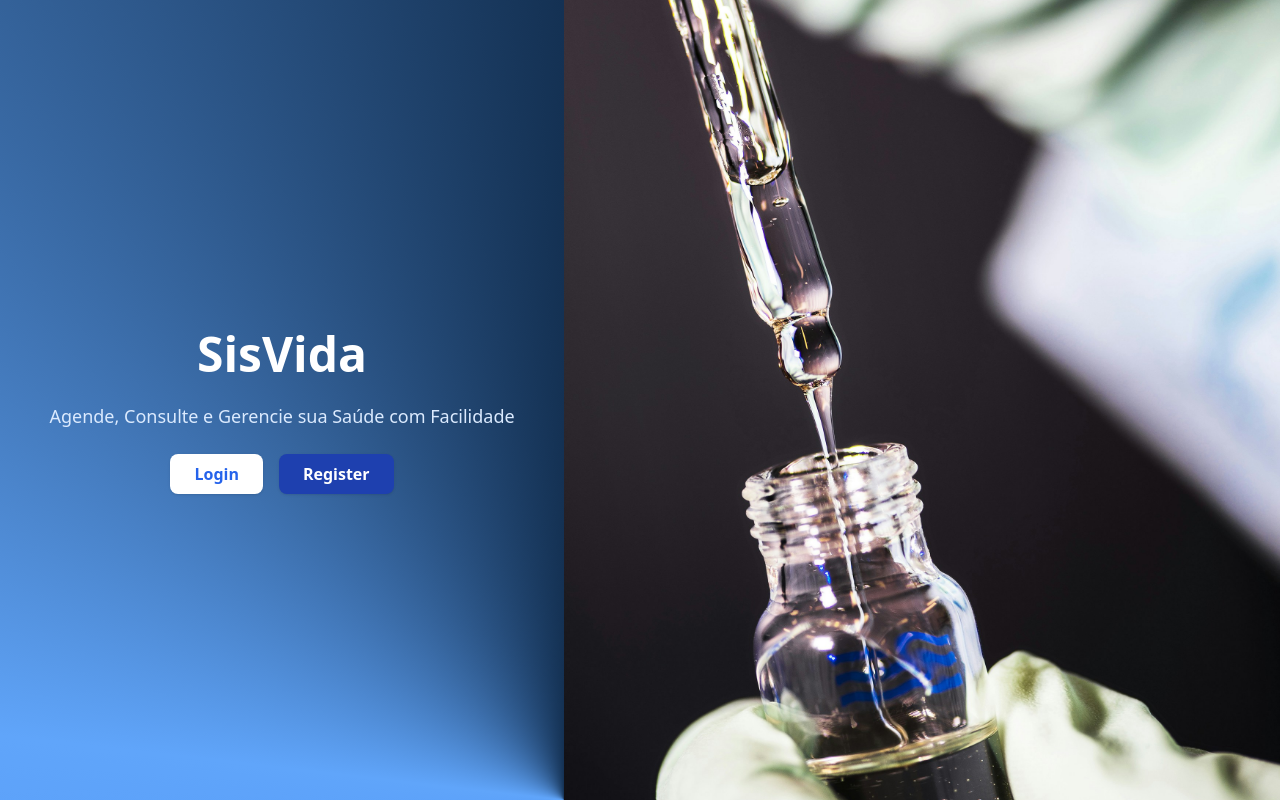
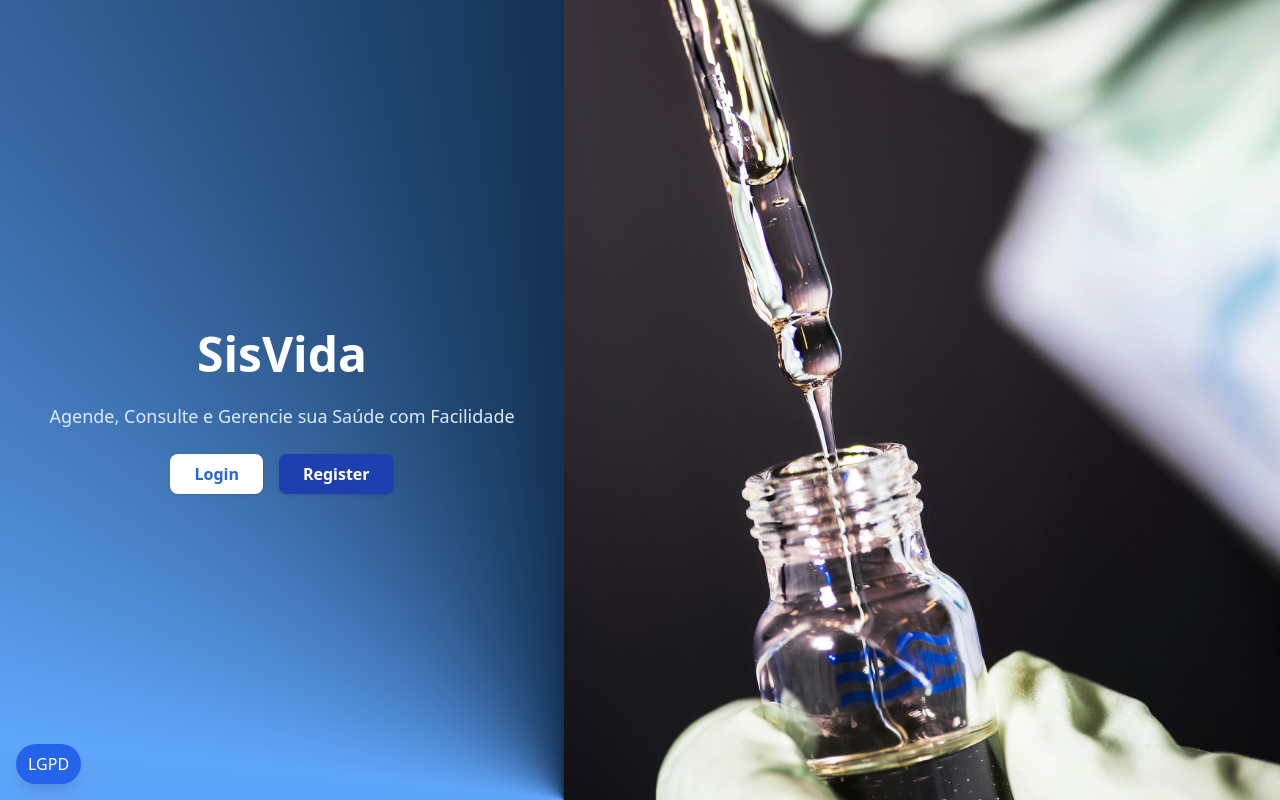
Before and after one commit to HiluaGhoest/tcc_sus, a React (Vite) app: page /agendar-consulta in a window 1280 px wide. Built offline with nearby package versions, Linux system fonts and the light colour scheme.

Commit message:
Add LGPD

```diff
--- a/src/LandingPage.jsx
+++ b/src/LandingPage.jsx
@@ -57,6 +57,7 @@ function generateBlurSpots(count, radius) {
 export default function LandingPage() {
   const [view, setView] = useState(null);
   const [popupMessage, setPopupMessage] = useState(null);
+  const [lgpdOpen, setLgpdOpen] = useState(false);
   // Gerar blur spots uma vez ao montar
   const [blurSpots, setBlurSpots] = useState("");
   useEffect(() => {
@@ -144,6 +145,40 @@ export default function LandingPage() {
           </div>
   )}
 
+      {/* LGPD fixed button (does not affect layout) */}
+      <button
+        onClick={() => setLgpdOpen(true)}
+        className="fixed left-4 bottom-4 z-40 bg-blue-600 text-white px-3 py-2 rounded-full shadow-lg hover:bg-blue-700 transition"
+        aria-label="Informações LGPD"
+      >
+        LGPD
+      </button>
+
+      {/* LGPD Overlay Modal (fixed, overlay only) */}
+      {lgpdOpen && (
+        <div className="fixed inset-0 flex items-center justify-center bg-black bg-opacity-50 z-50">
+          <div className="bg-white rounded-2xl shadow-2xl w-full max-w-md p-6 relative mx-4">
+            <button
+              onClick={() => setLgpdOpen(false)}
+              className="absolute top-3 right-3 flex items-center justify-center w-8 h-8 rounded-full bg-red-500 hover:bg-red-700 transition"
+              aria-label="Fechar LGPD"
+            >
+              <span className="text-white text-lg font-bold">✕</span>
+            </button>
+            <h2 className="text-xl font-semibold mb-2">Privacidade (LGPD)</h2>
+            <p className="text-sm text-gray-700">
+              Este site é seguro para navegação. Não coletamos dados sensíveis sem o seu
+              consentimento. Utilizamos serviços de armazenamento confiáveis (ex.: Supabase)
+              apenas para as funcionalidades necessárias ao serviço. Para dúvidas ou
+              solicitações relacionadas aos seus dados, entre em contato conosco.
+            </p>
+            <div className="mt-4 text-right">
+              <button onClick={() => setLgpdOpen(false)} className="px-4 py-2 bg-blue-600 text-white rounded-lg">Fechar</button>
+            </div>
+          </div>
+        </div>
+      )}
+
       <style jsx>{`
         /* Rotating circular gradient */
         .gradient-circle {
```
